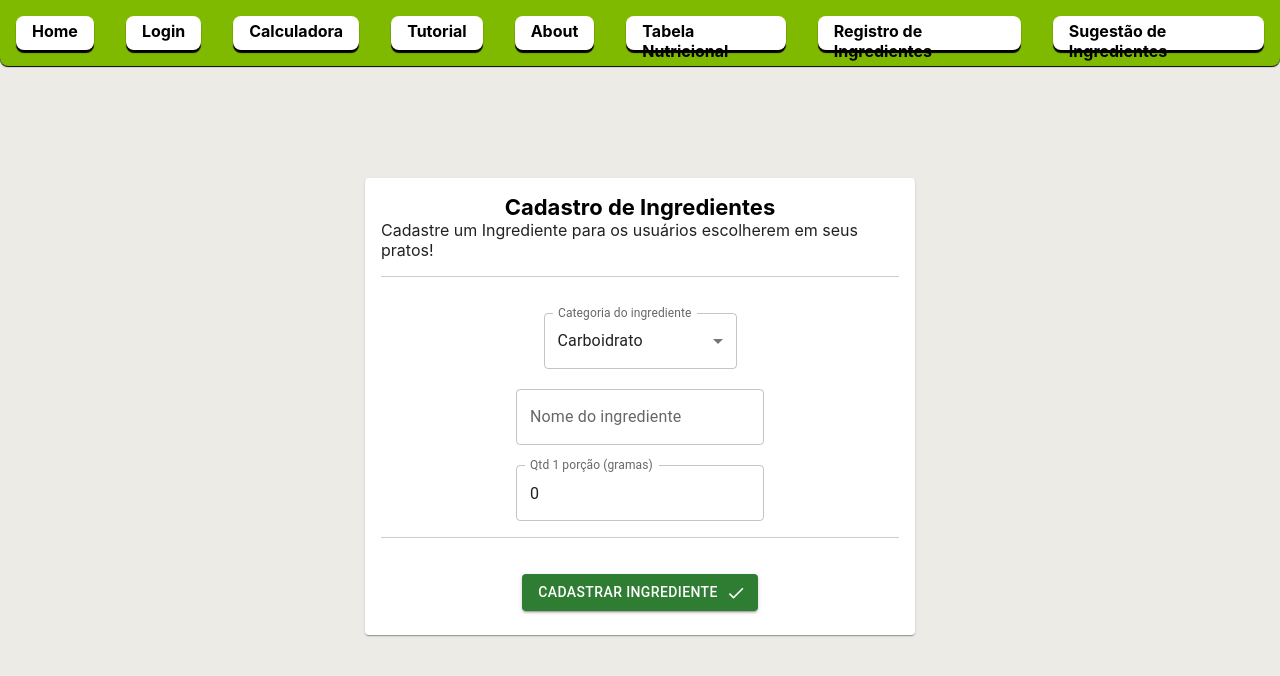
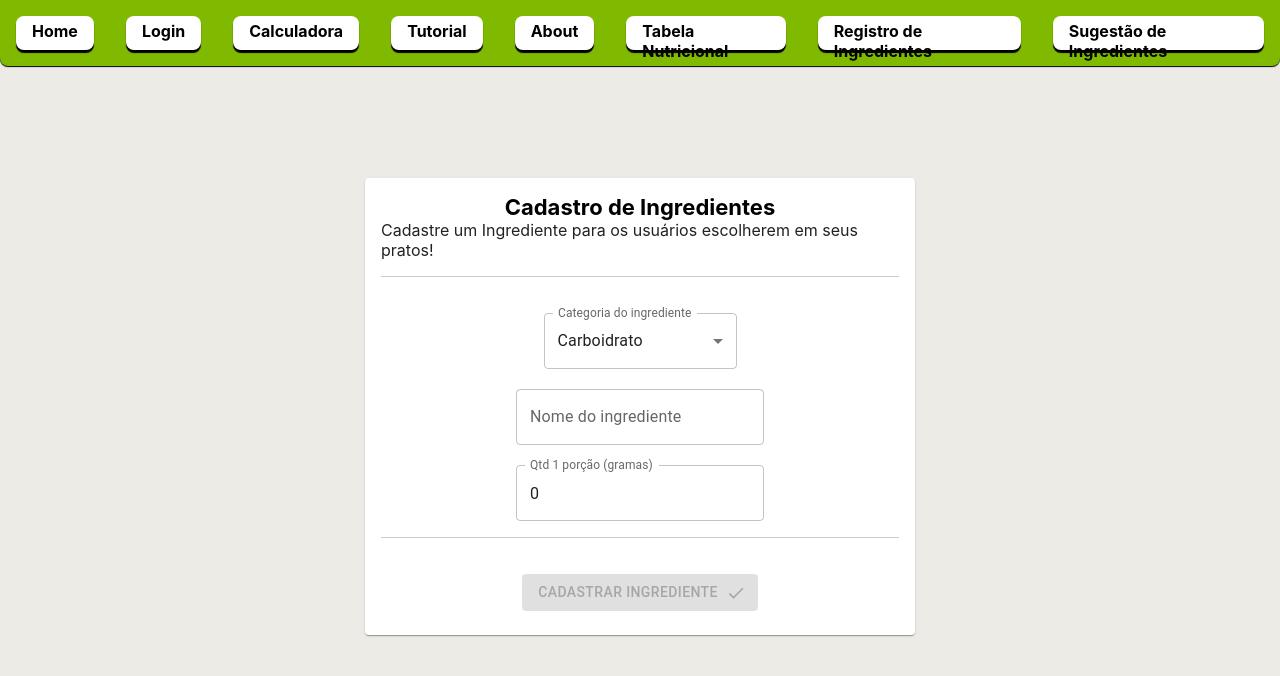
Before and after one commit to zizima100/PerfectPlate, a React (Create React App) app in the folder my-app/: page /ingredient-register in a window 1280 px wide. Shown: the top 676 px of the page. Built offline with nearby package versions, Linux system fonts and the light colour scheme.

Commit message:
feat: Register Screen Validation

```diff
--- a/my-app/src/pages/ingredient-register/IngredientRegisterScreen.js
+++ b/my-app/src/pages/ingredient-register/IngredientRegisterScreen.js
@@ -1,17 +1,19 @@
 import './IngredientRegisterScreenStyle.css';
-import React, {useState} from "react";
+import React, { useState } from "react";
 import {
     Button,
     Card,
     CardContent, FormControl, InputLabel, MenuItem, Select,
     TextField
 } from "@material-ui/core";
-import {Check} from "@material-ui/icons";
+import { Check } from "@material-ui/icons";
 
 export default function IngredientRegisterScreen() {
     const [category, setCategory] = useState("carb");
     const [onePortionQtd, setOnePortionQtd] = useState(0);
     const [ingredientName, setIngredientName] = useState("");
+
+    const hasNumber = /\d/;
 
     const submitIngredient = () => {
         const data = {
@@ -29,7 +31,7 @@ export default function IngredientRegisterScreen() {
                     <div className="pageTitle">
                         <span className="titleText">Cadastro de Ingredientes</span>
                         <span>Cadastre um Ingrediente para os usuários escolherem em seus pratos!</span>
-                        <div className="separator"/>
+                        <div className="separator" />
                     </div>
                     <div className="inputRow">
                         <div className="calculatorInputMargin">
@@ -73,10 +75,16 @@ export default function IngredientRegisterScreen() {
                             />
                         </div>
                     </div>
-                    <div className="separator"/>
+                    <div className="separator" />
                     <div className="inputRow">
                         <div className="calculatorInputMargin">
                             <Button
+                                disabled={
+                                    ingredientName === '' ||
+                                    hasNumber.test(ingredientName) ||
+                                    onePortionQtd <= 0 ||
+                                    !onePortionQtd
+                                }
                                 onClick={submitIngredient}
                                 color="success"
                                 variant="contained"
```
